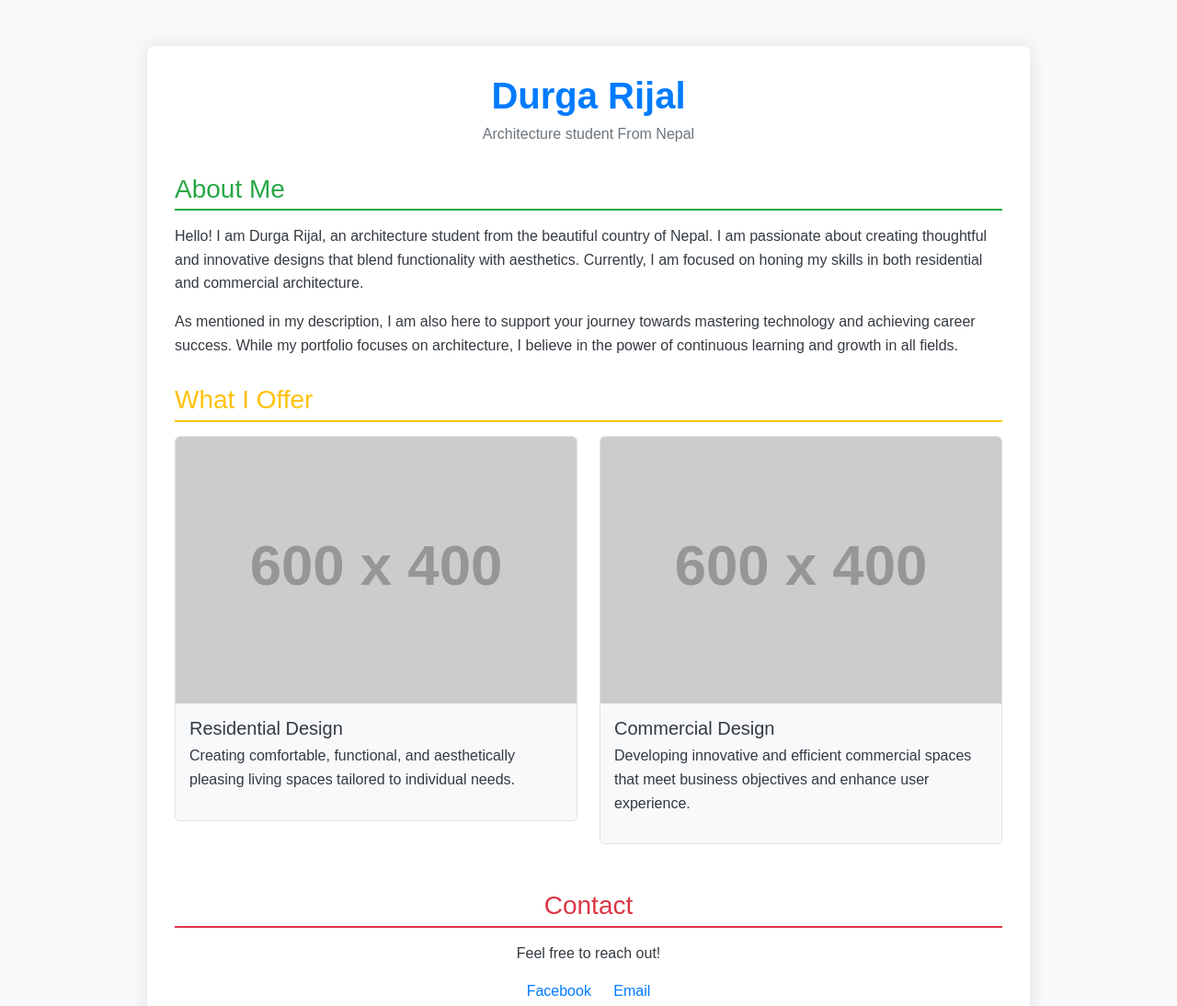
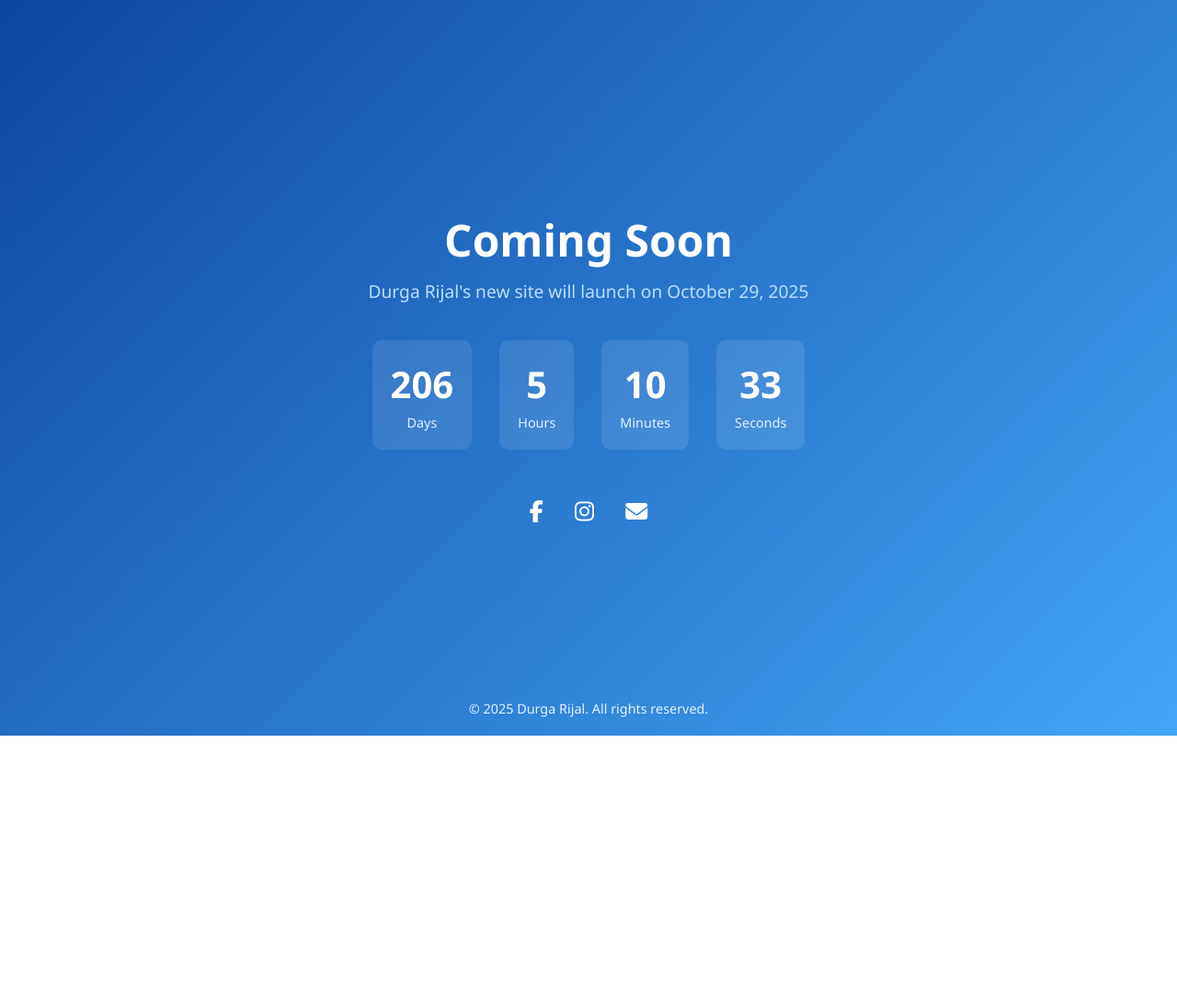
Before and after one commit to callmespider/MyWebsite, a plain HTML site: page index.html in a window 1280 px wide. Shown: the top 1094 px of the page at 92% size. After the commit the page ends 800 px from the top, so only its background shows below. Drawn offline with nearby package versions, Linux system fonts and the light colour scheme; placeholder pictures from the web are drawn by us.

Commit message:
index.html

```diff
--- a/index.html
+++ b/index.html
@@ -1,183 +1,139 @@
 <!DOCTYPE html>
 <html lang="en">
 <head>
-    <meta charset="UTF-8">
-    <meta name="viewport" content="width=device-width, initial-scale=1.0">
-    <title>Durga Rijal - Architectural Portfolio</title>
-    <link href="https://cdn.jsdelivr.net/npm/bootstrap@5.3.0/dist/css/bootstrap.min.css" rel="stylesheet">
+  <meta charset="UTF-8" />
+  <meta name="viewport" content="width=device-width, initial-scale=1.0"/>
+  <title>Coming Soon | Durga Rijal</title>
+  <link href="https://cdnjs.cloudflare.com/ajax/libs/font-awesome/6.5.0/css/all.min.css" rel="stylesheet">
   <style>
-        /* Custom Styles */
+    * {
+      margin: 0;
+      padding: 0;
+      box-sizing: border-box;
+    }
     body {
-            font-family: sans-serif;
-            background-color: #f8f9fa; /* Light grey background */
-            color: #343a40; /* Dark grey text */
-            line-height: 1.6;
+      font-family: 'Segoe UI', sans-serif;
+      background: linear-gradient(135deg, #0d47a1, #42a5f5);
+      color: white;
+      display: flex;
+      flex-direction: column;
+      align-items: center;
+      justify-content: center;
+      height: 100vh;
+      text-align: center;
+      padding: 20px;
     }
-        .container {
-            max-width: 960px;
-            margin: 50px auto;
-            padding: 30px;
-            background-color: #fff; /* White content area */
-            box-shadow: 0 0 20px rgba(0, 0, 0, 0.1);
-            border-radius: 8px;
+    h1 {
+      font-size: 3rem;
+      margin-bottom: 10px;
     }
-        header {
-            text-align: center;
+    p.subtitle {
+      font-size: 1.2rem;
+      margin-bottom: 40px;
+      color: #bbdefb;
+    }
+    .countdown {
+      display: flex;
+      gap: 30px;
+      justify-content: center;
       margin-bottom: 30px;
+      flex-wrap: wrap;
     }
-        header h1 {
+    .countdown-item {
+      background: rgba(255, 255, 255, 0.1);
+      padding: 20px;
+      border-radius: 10px;
+      min-width: 80px;
+    }
+    .countdown-item h2 {
       font-size: 2.5rem;
-            font-weight: bold;
-            color: #007bff; /* Primary blue color */
-            margin-bottom: 5px;
     }
-        header p {
-            font-size: 1rem;
-            color: #6c757d; /* Secondary grey color */
+    .countdown-item span {
+      display: block;
+      font-size: 0.9rem;
+      margin-top: 5px;
+      color: #e3f2fd;
     }
-        .about {
-            margin-bottom: 30px;
+
+    .social-icons {
+      margin-top: 20px;
     }
-        .about h2 {
-            font-size: 1.75rem;
-            color: #28a745; /* Success green color */
-            margin-bottom: 15px;
-            border-bottom: 2px solid #28a745;
-            padding-bottom: 5px;
+    .social-icons a {
+      color: white;
+      font-size: 1.5rem;
+      margin: 0 15px;
+      transition: transform 0.2s, color 0.2s;
     }
-        .portfolio {
-            margin-bottom: 30px;
+    .social-icons a:hover {
+      color: #ffd54f;
+      transform: scale(1.2);
     }
-        .portfolio h2 {
-            font-size: 1.75rem;
-            color: #ffc107; /* Warning yellow color */
-            margin-bottom: 15px;
-            border-bottom: 2px solid #ffc107;
-            padding-bottom: 5px;
-        }
-        .portfolio-item {
-            margin-bottom: 20px;
-            border: 1px solid #dee2e6; /* Light grey border */
-            border-radius: 6px;
-            overflow: hidden;
-        }
-        .portfolio-item img {
-            width: 100%;
-            height: auto;
-            display: block;
-        }
-        .portfolio-item-details {
-            padding: 15px;
-            background-color: #f8f9fa;
-        }
-        .portfolio-item-details h3 {
-            font-size: 1.25rem;
-            margin-bottom: 5px;
-            color: #343a40;
-        }
-        .contact {
-            text-align: center;
-        }
-        .contact h2 {
-            font-size: 1.75rem;
-            color: #dc3545; /* Danger red color */
-            margin-bottom: 15px;
-            border-bottom: 2px solid #dc3545;
-            padding-bottom: 5px;
-        }
-        .contact a {
-            color: #007bff;
-            text-decoration: none;
-            margin: 0 10px;
-        }
-        .contact a:hover {
-            text-decoration: underline;
-        }
+
     footer {
-            text-align: center;
-            margin-top: 30px;
-            padding-top: 20px;
-            border-top: 1px solid #dee2e6;
-            color: #6c757d;
+      position: absolute;
+      bottom: 20px;
       font-size: 0.9rem;
-        }
-        /* Smooth Scrolling */
-        html {
-            scroll-behavior: smooth;
-        }
-        /* Minimal Image Styling (Optional - Add your project images) */
-        .portfolio-item img {
-            transition: transform 0.3s ease-in-out;
-        }
-        .portfolio-item:hover img {
-            transform: scale(1.05);
+      color: #e3f2fd;
     }
   </style>
 </head>
 <body>
-    <div class="container">
-        <header>
-            <h1>Durga Rijal</h1>
-            <p>Architecture student From Nepal</p>
-        </header>
 
-        <section class="about" id="about">
-            <h2>About Me</h2>
-            <p>Hello! I am Durga Rijal, an architecture student from the beautiful country of Nepal. I am passionate about creating thoughtful and innovative designs that blend functionality with aesthetics. Currently, I am focused on honing my skills in both residential and commercial architecture.</p>
-            <p>As mentioned in my description, I am also here to support your journey towards mastering technology and achieving career success. While my portfolio focuses on architecture, I believe in the power of continuous learning and growth in all fields.</p>
-        </section>
+  <h1>Coming Soon</h1>
+  <p class="subtitle">Durga Rijal's new site will launch on October 29, 2025</p>
 
-        <section class="portfolio" id="portfolio">
-            <h2>What I Offer</h2>
-            <div class="row">
-                <div class="col-md-6">
-                    <div class="portfolio-item">
-                        <img src="https://via.placeholder.com/600x400/f0f8ff/808080?Text=Residential+Design" alt="Residential Design">
-                        <div class="portfolio-item-details">
-                            <h3>Residential Design</h3>
-                            <p>Creating comfortable, functional, and aesthetically pleasing living spaces tailored to individual needs.</p>
+  <div class="countdown" id="countdown">
+    <div class="countdown-item">
+      <h2 id="days">--</h2>
+      <span>Days</span>
+    </div>
+    <div class="countdown-item">
+      <h2 id="hours">--</h2>
+      <span>Hours</span>
+    </div>
+    <div class="countdown-item">
+      <h2 id="minutes">--</h2>
+      <span>Minutes</span>
+    </div>
+    <div class="countdown-item">
+      <h2 id="seconds">--</h2>
+      <span>Seconds</span>
     </div>
   </div>
-                </div>
-                <div class="col-md-6">
-                    <div class="portfolio-item">
-                        <img src="https://via.placeholder.com/600x400/e0ffff/808080?Text=Commercial+Design" alt="Commercial Design">
-                        <div class="portfolio-item-details">
-                            <h3>Commercial Design</h3>
-                            <p>Developing innovative and efficient commercial spaces that meet business objectives and enhance user experience.</p>
-                            </div>
-                    </div>
-                </div>
-                </div>
-        </section>
 
-        <section class="contact" id="contact">
-            <h2>Contact</h2>
-            <p>Feel free to reach out!</p>
-            <div>
-                <a href="https://www.facebook.com/roshan7rijal" target="_blank" rel="noopener noreferrer">Facebook</a>
-                <a href="mailto:durga7rijal@gmail.com">Email</a>
-            </div>
-        </section>
+  <!-- Social Icons -->
+  <div class="social-icons">
+    <a href="https://www.facebook.com/roshan.rizal.731" target="_blank"><i class="fab fa-facebook-f"></i></a>
+    <a href="https://www.instagram.com/roshanrijal7" target="_blank"><i class="fab fa-instagram"></i></a>
+    <a href="mailto:durga7rijal@gmail.com"><i class="fas fa-envelope"></i></a>
   </div>
 
-    <footer>
-        <p>&copy; 2025 Durga Rijal. All rights reserved.</p>
-        <p>Located in Damak, Koshi Province, Nepal.</p>
-    </footer>
+  <footer>© 2025 Durga Rijal. All rights reserved.</footer>
 
-    <script src="https://cdn.jsdelivr.net/npm/bootstrap@5.3.0/dist/js/bootstrap.bundle.min.js"></script>
   <script>
-        // Optional: Add some simple JavaScript for smoother navigation if you add a navbar
-        document.querySelectorAll('a[href^="#"]').forEach(anchor => {
-            anchor.addEventListener('click', function (e) {
-                e.preventDefault();
+    const countdown = () => {
+      const targetDate = new Date("2025-10-29T00:00:00").getTime();
+      const now = new Date().getTime();
+      const difference = targetDate - now;
 
-                document.querySelector(this.getAttribute('href')).scrollIntoView({
-                    behavior: 'smooth'
-                });
-            });
-        });
+      if (difference <= 0) {
+        document.getElementById("countdown").innerHTML = "<h2>The site is now live!</h2>";
+        return;
+      }
+
+      const days = Math.floor(difference / (1000 * 60 * 60 * 24));
+      const hours = Math.floor((difference % (1000 * 60 * 60 * 24)) / (1000 * 60 * 60));
+      const minutes = Math.floor((difference % (1000 * 60 * 60)) / (1000 * 60));
+      const seconds = Math.floor((difference % (1000 * 60)) / 1000);
+
+      document.getElementById("days").textContent = days;
+      document.getElementById("hours").textContent = hours;
+      document.getElementById("minutes").textContent = minutes;
+      document.getElementById("seconds").textContent = seconds;
+    };
+
+    countdown(); // initial call
+    setInterval(countdown, 1000); // update every second
   </script>
 </body>
 </html>
```
Lines whose indentation alone changed are shown as unchanged.
